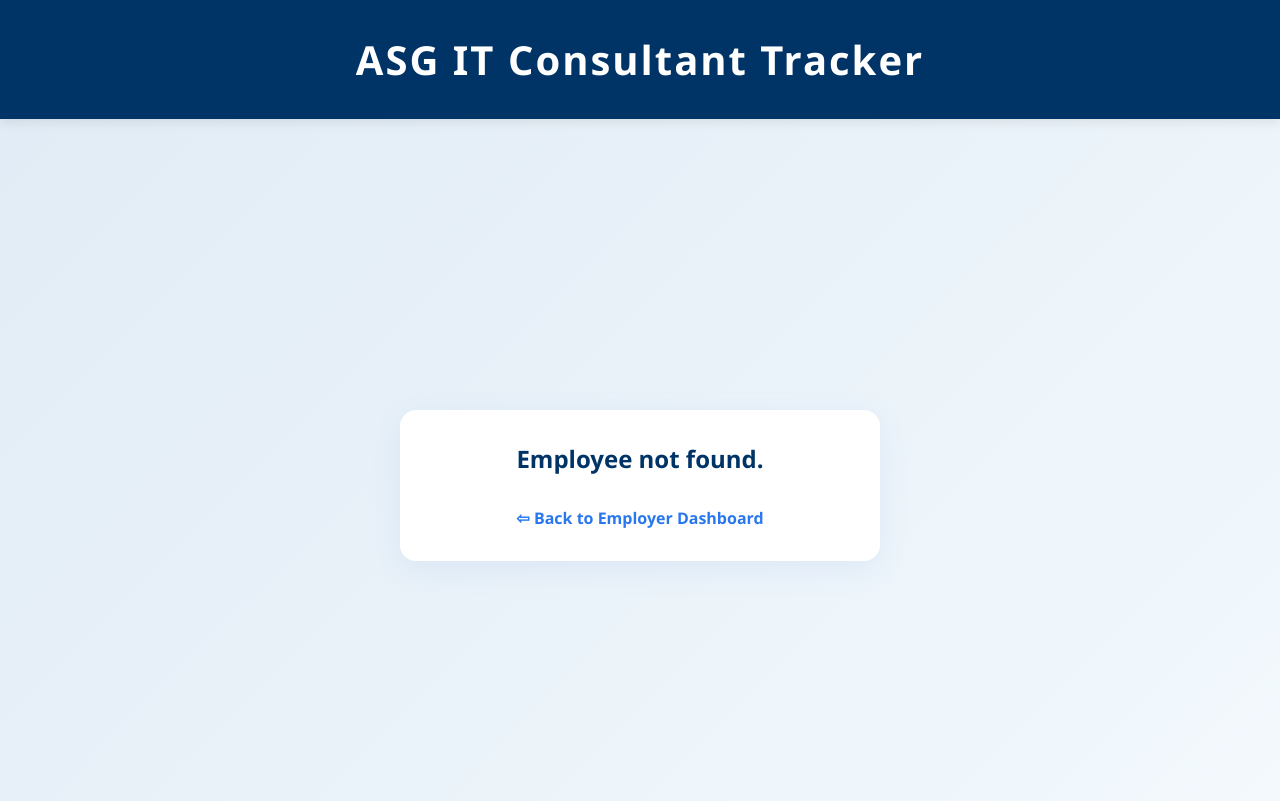
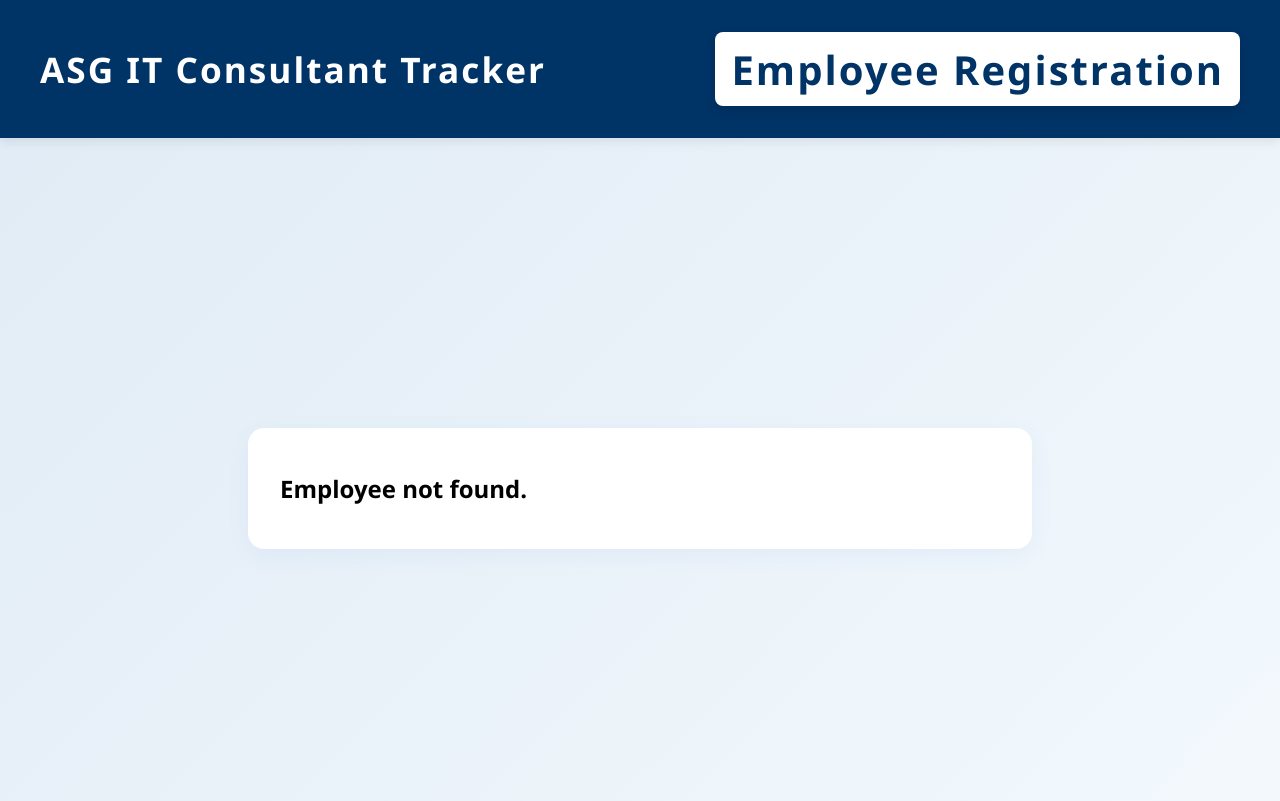
Before and after one commit to madhuchilipi/asg-tracker, a Flask app: template templates/employee.html in a window 1280 px wide. Shown: the top 801 px of the page. Before the commit the page ends 561 px from the top, so only its background shows below. Run offline with Flask 3, Linux system fonts and the light colour scheme; the template is opened without the code that fills it, so the values that code supplies are empty.

Commit message:
Add Employee Registration button to banner across templates

```diff
--- a/templates/employee.html
+++ b/templates/employee.html
@@ -12,13 +12,28 @@
     .banner {
       background: #003366;
       color: white;
-      padding: 2rem 0;
-      text-align: center;
+      padding: 2rem 2.5rem;
+      text-align: left;
       font-size: 2.5rem;
       font-weight: bold;
       letter-spacing: 2px;
       box-shadow: 0 4px 10px rgba(0,0,0,0.08);
+      display: flex;
+      align-items: center;
+      justify-content: space-between;
+      gap: 1rem;
     }
+    .banner .title { font-size: 2.2rem; }
+    .reg-btn {
+      background: #ffffff;
+      color: #003366;
+      padding: 0.6rem 1rem;
+      border-radius: 8px;
+      text-decoration: none;
+      font-weight: 700;
+      box-shadow: 0 4px 12px rgba(0,0,0,0.12);
+    }
+    .reg-btn:hover { background:#e8f0fa; }
     .centered-wrapper {
       min-height: calc(100vh - 100px);
       display: flex;
@@ -29,47 +44,21 @@
     .detail-card {
       background: white;
       border-radius: 16px;
-      box-shadow: 0 8px 32px rgba(51,102,204,0.08);
-      padding: 2rem 2.5rem 2rem 2.5rem;
-      max-width: 400px;
+      padding: 1.5rem 2rem;
+      max-width: 720px;
       width: 100%;
-      margin-top: 2rem;
-      text-align: left;
+      box-shadow: 0 6px 24px rgba(51,102,204,0.06);
     }
-    h2 {
-      margin-top: 0;
-      color: #003366;
-      font-size: 1.5rem;
-      text-align: center;
-    }
-    .label {
-      color: #334c70;
-      font-weight: 500;
-      margin-top: 0.9rem;
-      margin-bottom: 0.15rem;
-    }
-    .value {
-      color: #2977ef;
-      font-size: 1.1rem;
-      margin-bottom: 0.6rem;
-    }
-    .back-link {
-      display: block;
-      text-align: center;
-      margin-top: 2rem;
-      color: #2977ef;
-      font-weight: bold;
-      text-decoration: none;
-      transition: color 0.2s;
-    }
-    .back-link:hover {
-      color: #003366;
-    }
+    .label { color:#334c70; font-weight:600; margin-top:0.8rem; }
+    .value { margin-bottom:0.6rem; }
+    .back-link { display:inline-block; margin-top:1rem; color:#2977ef; text-decoration:none; font-weight:bold; }
+    .back-link:hover { color:#003366; }
   </style>
 </head>
 <body>
   <div class="banner">
-    ASG IT Consultant Tracker
+    <div class="title">ASG IT Consultant Tracker</div>
+    <a class="reg-btn" href="/register">Employee Registration</a>
   </div>
   <div class="centered-wrapper">
   {% if employee %}
@@ -88,7 +77,6 @@
   {% else %}
     <div class="detail-card">
       <h2>Employee not found.</h2>
-      <a class="back-link" href="/employer">⇦ Back to Employer Dashboard</a>
     </div>
   {% endif %}
   </div>
```
